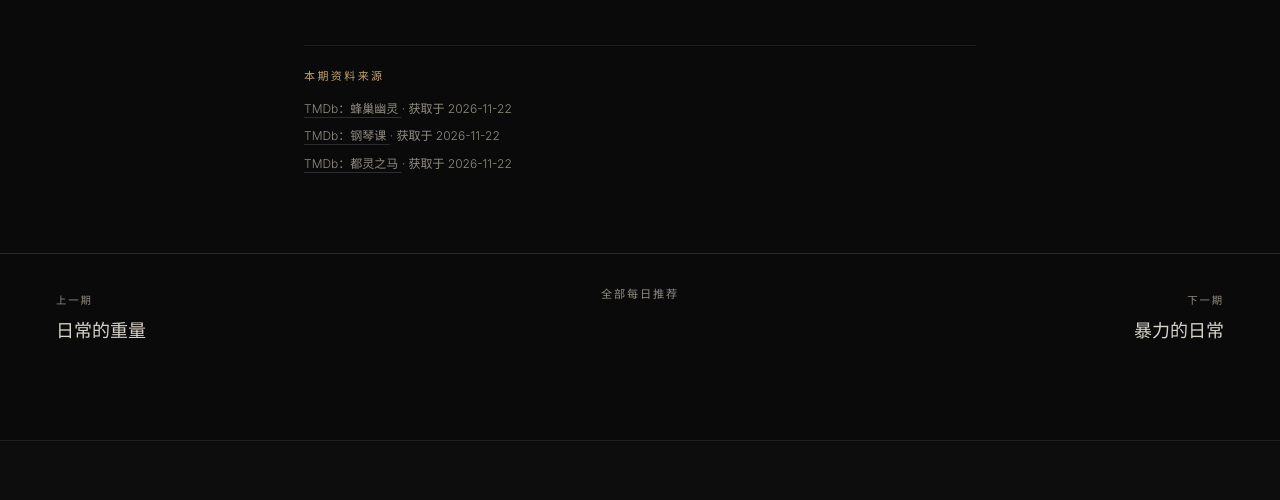
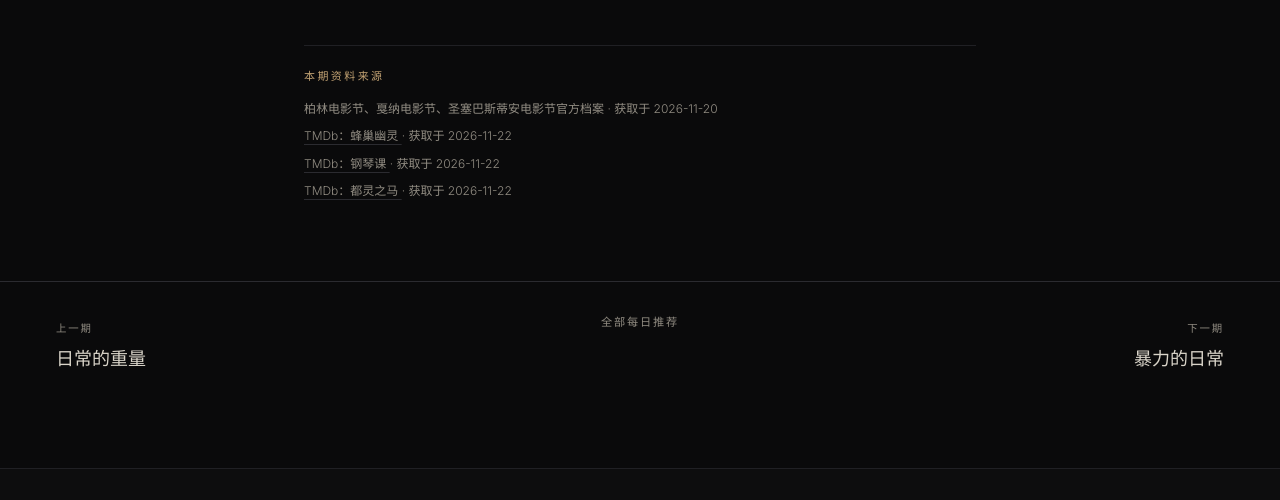
Before and after one commit to Alpha-9527/CineScope, an Astro site in the folder site/: page /daily/2026-11-22 in a window 1280 px wide. Shown: the part 1530-2030 px from the top of the page. Built offline with nearby package versions, Linux system fonts and the light colour scheme; Astro itself is replaced by a stand-in of ours.

Commit message:
content: publish 2026-11-24

```diff
--- a/site/src/content/daily/2026-11-21.md
+++ b/site/src/content/daily/2026-11-21.md
@@ -13,6 +13,8 @@ films:
     note: 在被禁止唱歌的城市里，生活本身就是一种抵抗。
 closing: 三部影片分属日本、伊朗与毛里塔尼亚，年代跨越半个多世纪，却共享同一种克制：它们都不急于替人物下结论。这或许正是今天值得重看它们的原因——我们太习惯快速判断，而电影可以教我们慢一点。
 sources:
+  - label: 各电影节官方档案
+    retrieved: '2026-11-20'
   - label: TMDb：东京物语
     url: https://www.themoviedb.org/movie/18148
     retrieved: '2026-11-21'
--- a/site/src/content/daily/2026-11-22.md
+++ b/site/src/content/daily/2026-11-22.md
@@ -13,6 +13,8 @@ films:
     note: 三十个长镜头，拍完一个人如何被世界慢慢关掉。
 closing: 这三部影片都拒绝把情绪讲明白。它们相信观众有能力自己听见画面里的声音。如果你最近被信息吵得疲惫，今晚或许适合关掉手机，把这两个多小时交给它们。
 sources:
+  - label: 柏林电影节、戛纳电影节、圣塞巴斯蒂安电影节官方档案
+    retrieved: '2026-11-20'
   - label: TMDb：蜂巢幽灵
     url: https://www.themoviedb.org/movie/4495
     retrieved: '2026-11-22'
--- a/site/src/content/magazine/2026-week-47.md
+++ b/site/src/content/magazine/2026-week-47.md
@@ -26,6 +26,10 @@ specialFinds:
     note: 极端的慢，反而让每一秒都变得不可替代。
 closing: 本期没有选那些正在被讨论的电影。我们更想推荐一些需要安静下来才能进入的作品。如果其中有一部让你在片尾字幕升起时多坐了一会儿，那这期杂志就完成了它的工作。
 sources:
+  - label: 戛纳、威尼斯、柏林、圣塞巴斯蒂安电影节官方档案
+    retrieved: '2026-11-22'
+  - label: IMDb 官方非商业数据集
+    retrieved: '2026-11-22'
   - label: TMDb：一次别离
     url: https://www.themoviedb.org/movie/60243
     retrieved: '2026-11-22'
```
